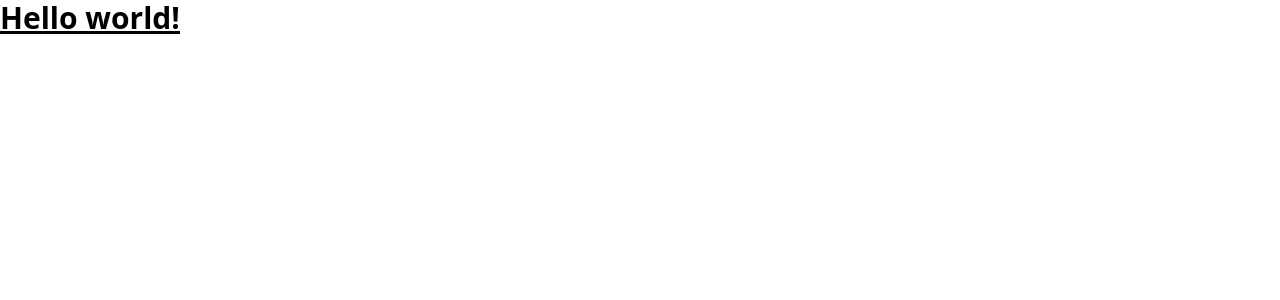
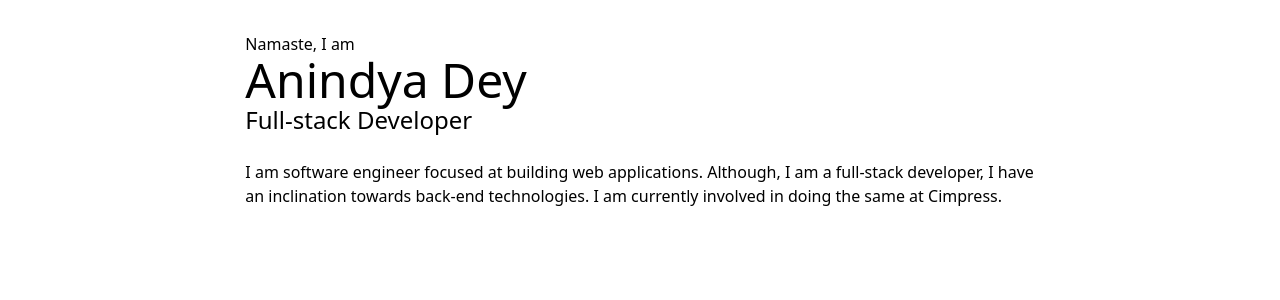
Before and after one commit to LunaMoon1/my-portfolio, a Next.js app: page / in a window 1280 px wide. Shown: the top 300 px of the page. Built offline with nearby package versions, Linux system fonts and the light colour scheme.

Commit message:
add intro

```diff
--- /dev/null
+++ b/components/Intro.js
@@ -0,0 +1,14 @@
+export default function Intro() {
+  return (
+    <div>
+      <div className="text-md font-thin">Namaste, I am</div>
+      <h2 className="text-5xl font-thin">Anindya Dey</h2>
+      <h3 className="text-2xl font-thin">
+        Full-stack Developer
+      </h3>
+      <h4 className="mt-6 font-thin">
+          I am software engineer focused at building web applications. Although, I am a full-stack developer, I have an inclination towards back-end technologies. I am currently involved in doing the same at Cimpress.
+      </h4>
+    </div>
+  );
+}
--- /dev/null
+++ b/components/Layout.js
@@ -0,0 +1,3 @@
+export default function Layout({ children }) {
+  return <div className="w-4/6 mx-auto p-8">{children}</div>;
+}
--- /dev/null
+++ b/data/bio.js
@@ -0,0 +1,4 @@
+const bio = {
+    summary: "I love codeing",
+    description: ""
+}
--- /dev/null
+++ b/data/index.js
@@ -0,0 +1,5 @@
+import navLinks from './nav-links';
+
+export {
+    navLinks
+};
--- a/pages/index.js
+++ b/pages/index.js
@@ -1,7 +1,10 @@
+import Layout from "../components/Layout";
+import Intro from "../components/Intro";
+
 export default function Home() {
   return (
-    <h1 className="text-3xl font-bold underline">
-      Hello world!
-    </h1>
-  )
+    <Layout>
+      <Intro />
+    </Layout>
+  );
 }
```
Also changed, not shown: data/nav-links.js (added, +28 -0 lines).
